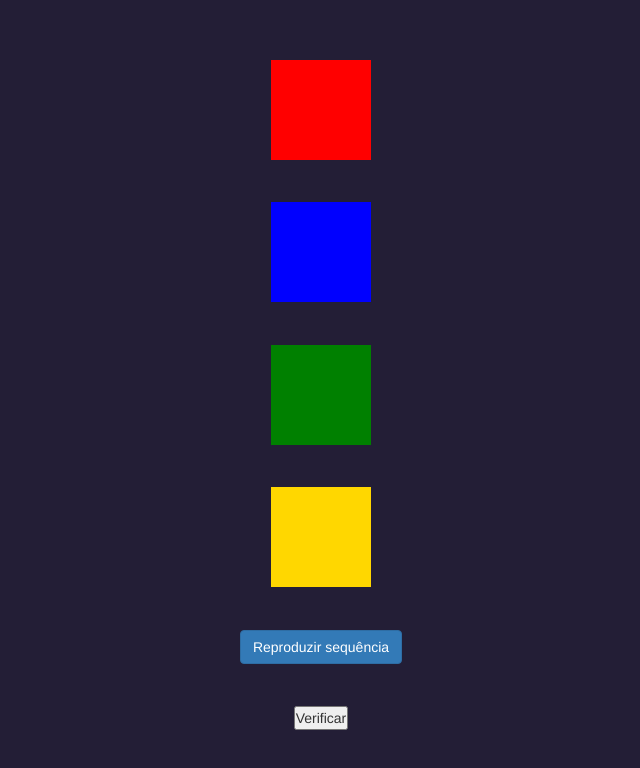
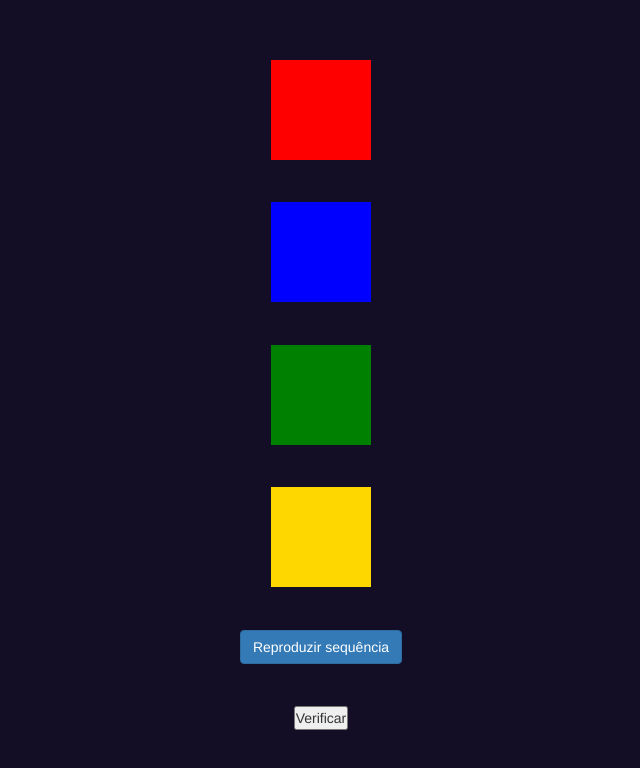
Before and after one commit to LucasPereiraM/jogo-memoria, a Next.js app: page / in a window 1280 px wide. Shown: the top 768 px of the page, without its empty margins (319-959 px from the left). Built offline with nearby package versions, Linux system fonts and the light colour scheme.

Commit message:
alteração

```diff
--- a/src/pages/index.js
+++ b/src/pages/index.js
@@ -148,7 +148,7 @@ export default function Home() {
           <div className={styles.colorSquare + ' ' + gold} id="squareGold"></div>
         </div>
 
-        <button class="btn btn-primary" id='sequenceButton' onClick={sequencePlay}>
+        <button className="btn btn-primary" id='sequenceButton' onClick={sequencePlay}>
           Reproduzir sequência
         </button>
 
--- a/src/styles/Home.module.css
+++ b/src/styles/Home.module.css
@@ -5,7 +5,7 @@
   align-items: center;
   padding: 6rem;
   min-height: 100vh;
-  background-color:rgb(35, 30, 54);
+  background-color:rgb(19, 14, 37);
 }
 
 .description {
```
